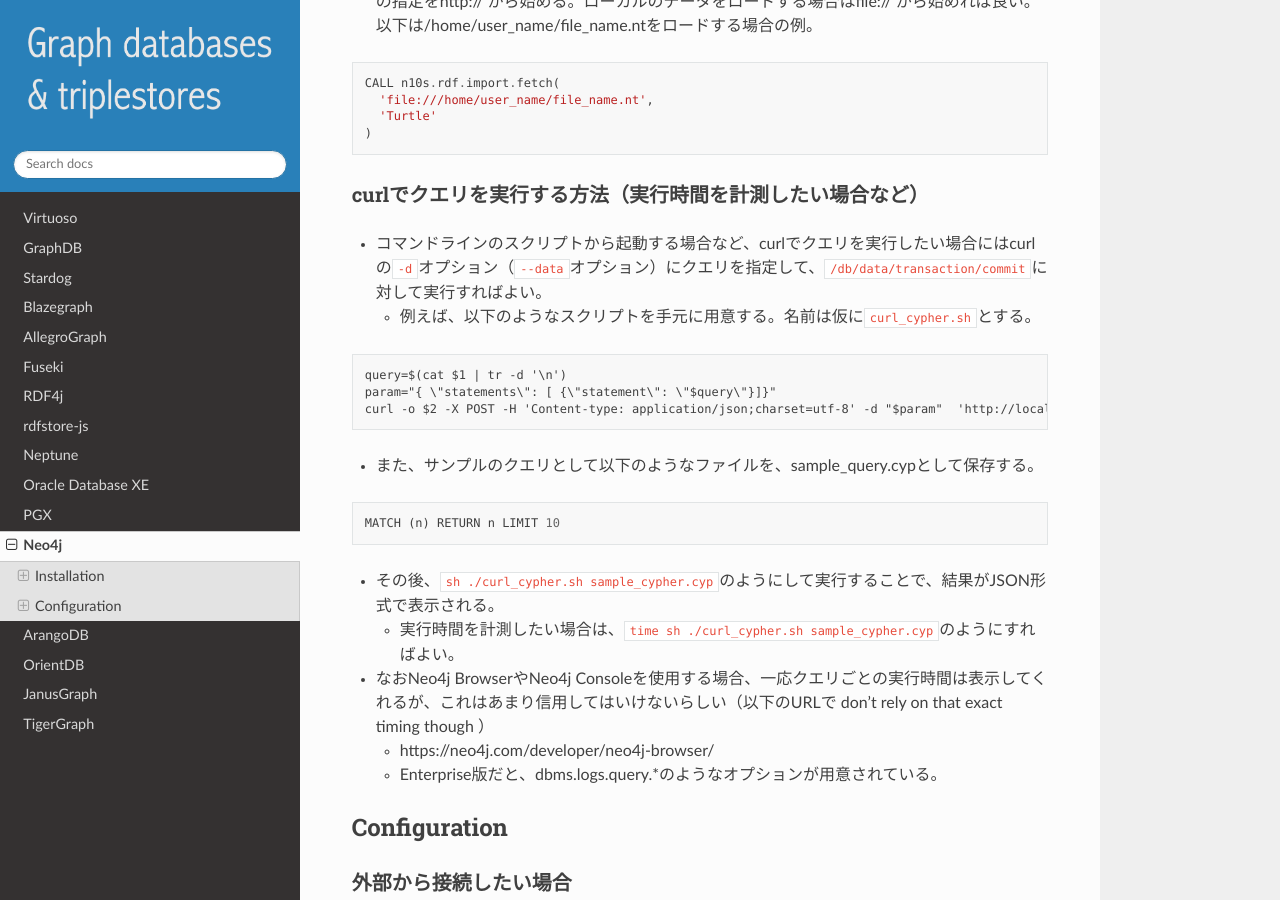
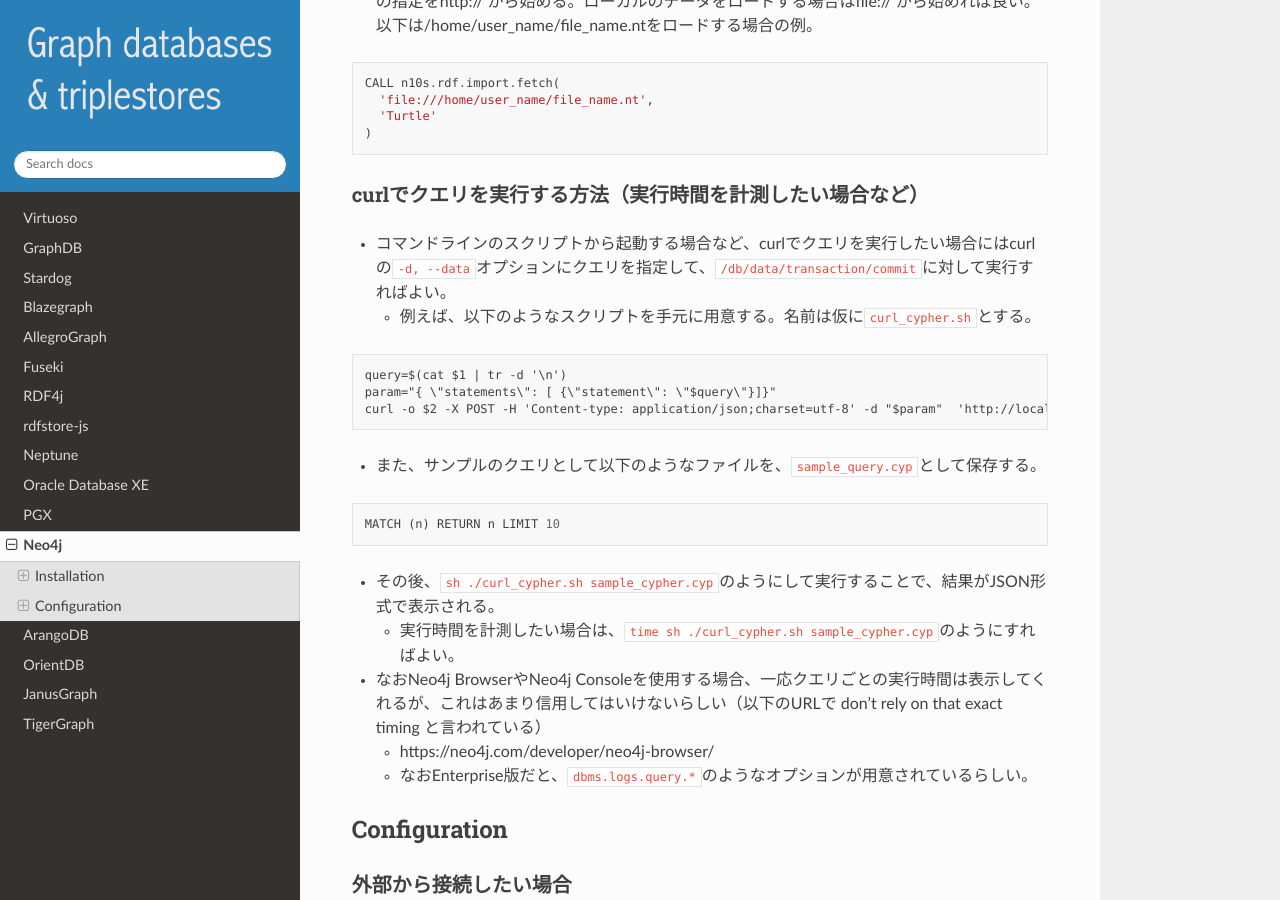
Before and after one commit to dbcls/graphdbs, a Sphinx documentation site: the page built from docs/md/neo4j.md, in a window 1280 px wide and 900 px high, scrolled down 2357 px. Built offline with Sphinx 7.4.7 and the Read the Docs theme 2.0.0, drawn with Linux system fonts in a browser that asks for light colours.

Commit message:
Update neo4j.md

````diff
--- a/docs/md/neo4j.md
+++ b/docs/md/neo4j.md
@@ -90,23 +90,23 @@
 ```
 
 ### curlでクエリを実行する方法（実行時間を計測したい場合など）
- * コマンドラインのスクリプトから起動する場合など、curlでクエリを実行したい場合にはcurlの`-d`オプション（`--data`オプション）にクエリを指定して、`/db/data/transaction/commit`に対して実行すればよい。
+ * コマンドラインのスクリプトから起動する場合など、curlでクエリを実行したい場合にはcurlの`-d, --data`オプションにクエリを指定して、`/db/data/transaction/commit`に対して実行すればよい。
    * 例えば、以下のようなスクリプトを手元に用意する。名前は仮に`curl_cypher.sh`とする。
 ```
 query=$(cat $1 | tr -d '\n')
 param="{ \"statements\": [ {\"statement\": \"$query\"}]}"
 curl -o $2 -X POST -H 'Content-type: application/json;charset=utf-8' -d "$param"  'http://localhost:7474/db/data/transaction/commit'
 ```
-   * また、サンプルのクエリとして以下のようなファイルを、sample_query.cypとして保存する。
+   * また、サンプルのクエリとして以下のようなファイルを、`sample_query.cyp`として保存する。
 ```
 MATCH (n) RETURN n LIMIT 10
 ```
    * その後、`sh ./curl_cypher.sh sample_cypher.cyp`のようにして実行することで、結果がJSON形式で表示される。
      * 実行時間を計測したい場合は、`time sh ./curl_cypher.sh sample_cypher.cyp`のようにすればよい。
 
- * なおNeo4j BrowserやNeo4j Consoleを使用する場合、一応クエリごとの実行時間は表示してくれるが、これはあまり信用してはいけないらしい（以下のURLで don’t rely on that exact timing though ）
+ * なおNeo4j BrowserやNeo4j Consoleを使用する場合、一応クエリごとの実行時間は表示してくれるが、これはあまり信用してはいけないらしい（以下のURLで don't rely on that exact timing と言われている）
    * https://neo4j.com/developer/neo4j-browser/
-   * Enterprise版だと、dbms.logs.query.*のようなオプションが用意されている。
+   * なおEnterprise版だと、`dbms.logs.query.*`のようなオプションが用意されているらしい。
 
 
 
````
